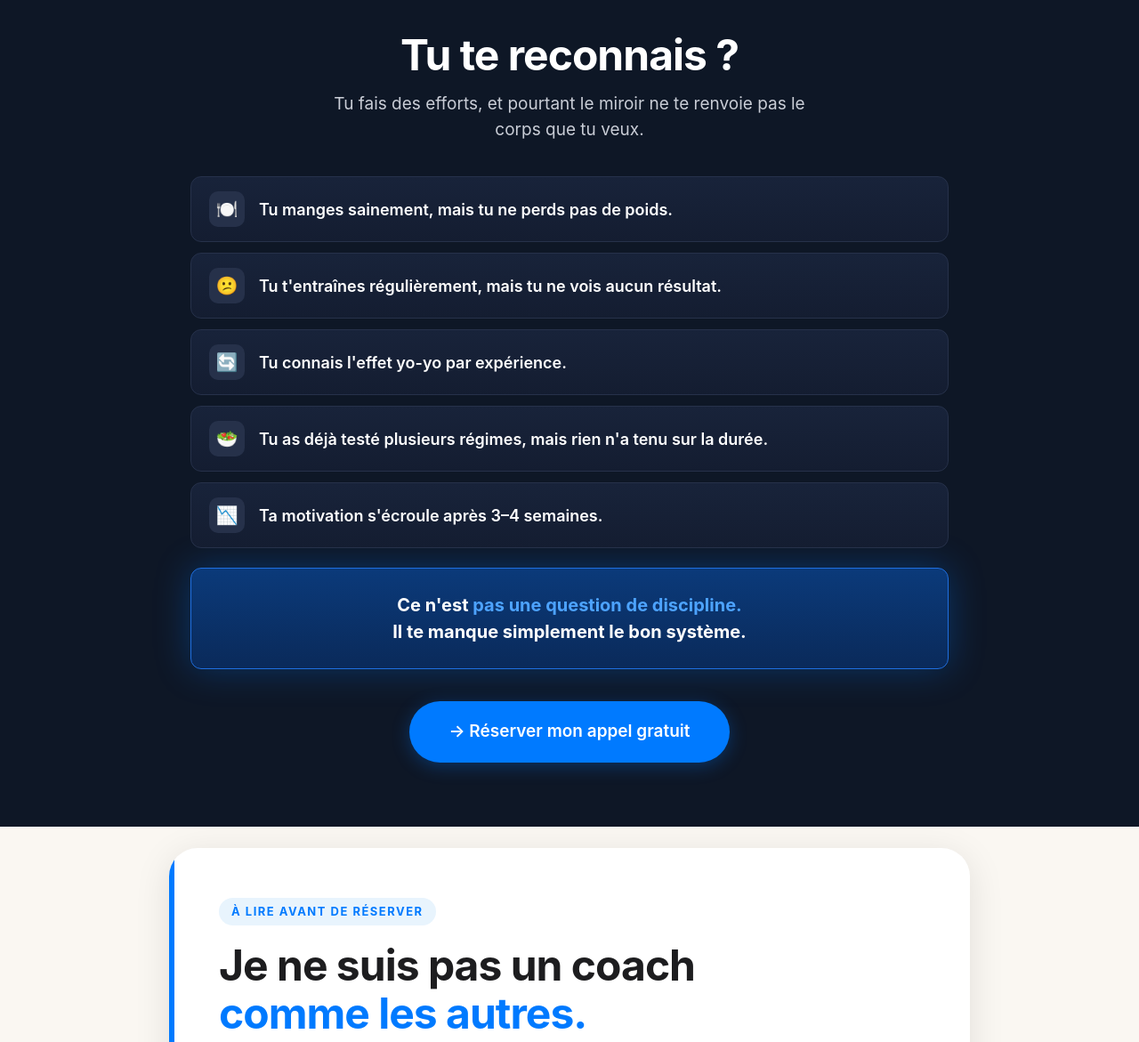
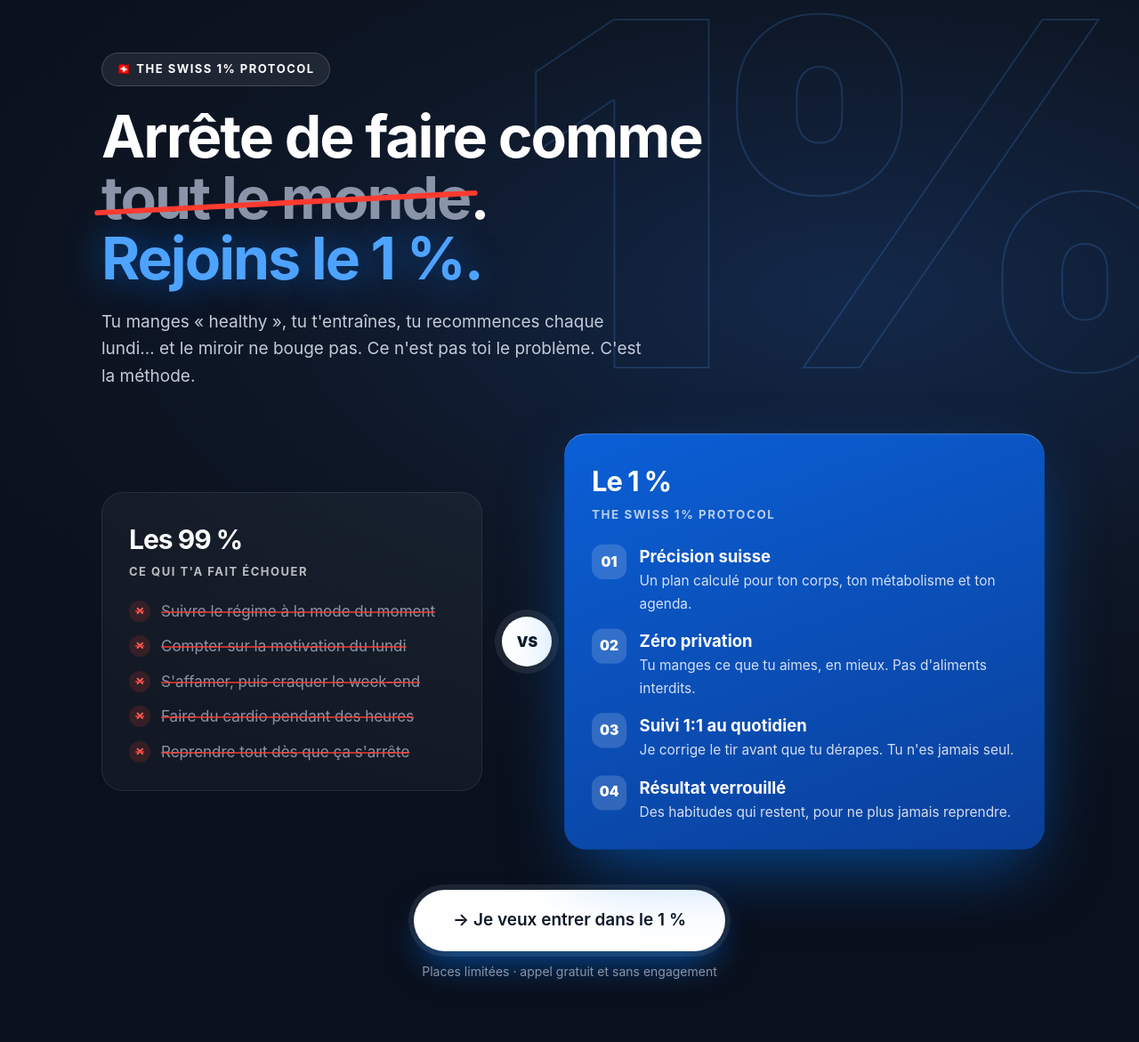
Before and after one commit to brunocardosoprof-hash/one-of-one-coaching, a plain HTML site: page index.html in a window 1280 px wide. Shown: the part 2134-3305 px from the top of the page at 89% size. Drawn offline with nearby package versions, Linux system fonts and the light colour scheme.

Commit message:
Alexis refait, yeux masqués (Séverine, Stéphane, Sophie), section The Swiss 1% Protocol

```diff
--- a/index.html
+++ b/index.html
@@ -130,6 +130,37 @@ section{padding:72px 0}
 .rv-in.on{opacity:1;transform:none}
 @media(max-width:780px){.fb1{left:-6px;top:12%}.fb2{right:-6px}.fb3{display:none}.fb{padding:8px 11px}.fb b{font-size:18px}.pair .bdg{font-size:24px}.trio figure:nth-child(-n+2)::after{display:none}}
 @media(prefers-reduced-motion:reduce){.fb{animation:none}.rv-in{opacity:1;transform:none;transition:none}}
+/* swiss 1% protocol */
+.proto{position:relative;overflow:hidden;background:radial-gradient(1200px 600px at 75% 30%,#13284a 0%,#0E1726 55%,#0a101c 100%);color:#fff;padding:96px 0}
+.p1{position:absolute;right:-3vw;top:40px;font-weight:900;font-size:clamp(260px,42vw,620px);line-height:.8;letter-spacing:-.06em;color:transparent;-webkit-text-stroke:2px rgba(77,163,255,.18);pointer-events:none;user-select:none}
+.proto .wrap{position:relative}
+.ptop{max-width:760px}
+.pchip{display:inline-flex;align-items:center;gap:8px;background:rgba(255,255,255,.08);border:1px solid rgba(255,255,255,.16);border-radius:980px;padding:8px 16px;font-size:13px;font-weight:700;letter-spacing:1.5px;text-transform:uppercase;margin-bottom:22px}
+.proto h2{font-size:clamp(38px,5.6vw,66px);line-height:1.04;letter-spacing:-2px}
+.strike{position:relative;color:#8a94a8;white-space:nowrap;display:inline-block}
+.strike::after{content:"";position:absolute;left:-2%;right:-2%;top:54%;height:6px;background:#ff3b30;border-radius:4px;transform:rotate(-3deg)}
+.glow{color:#4da3ff;text-shadow:0 0 40px rgba(0,122,255,.55)}
+.psub{color:#c3cad8;font-size:19px;line-height:1.6;margin:22px 0 0;max-width:620px}
+.pgrid{display:grid;grid-template-columns:minmax(0,.9fr) auto minmax(0,1.1fr);gap:22px;align-items:center;margin-top:56px}
+.p99,.p1c{border-radius:24px;padding:30px}
+.p99{background:rgba(255,255,255,.04);border:1px solid rgba(255,255,255,.08)}
+.p1c{background:linear-gradient(160deg,#0b5fd6,#0a3f99);box-shadow:0 30px 80px -20px rgba(0,122,255,.6),inset 0 1px 0 rgba(255,255,255,.25);transform:scale(1.03)}
+.ph b{display:block;font-size:30px;letter-spacing:-1px}
+.ph span{font-size:13px;font-weight:700;letter-spacing:1.5px;text-transform:uppercase;opacity:.7}
+.p99 ul{list-style:none;padding:0;margin:22px 0 0;display:grid;gap:14px}
+.p99 li{display:flex;gap:12px;align-items:flex-start;color:#8a94a8;font-size:17px;text-decoration:line-through;text-decoration-color:rgba(255,59,48,.7);text-decoration-thickness:2px}
+.p99 li::before{content:"✕";flex:none;width:24px;height:24px;border-radius:50%;background:rgba(255,59,48,.15);color:#ff6b61;display:grid;place-items:center;font-size:12px;font-weight:800;text-decoration:none}
+.pvs{width:56px;height:56px;border-radius:50%;background:#fff;color:#0E1726;display:grid;place-items:center;font-weight:900;font-size:16px;box-shadow:0 0 0 8px rgba(255,255,255,.08)}
+.p1c ol{list-style:none;padding:0;margin:22px 0 0;display:grid;gap:16px}
+.p1c li{display:flex;gap:14px;align-items:flex-start}
+.p1c li i{flex:none;font-style:normal;font-weight:900;font-size:15px;width:38px;height:38px;border-radius:12px;background:rgba(255,255,255,.16);display:grid;place-items:center}
+.p1c li b{display:block;font-size:18px}
+.p1c li span{font-size:15px;color:rgba(255,255,255,.82);line-height:1.5}
+.pcta{display:flex;flex-direction:column;align-items:center;gap:12px;margin-top:52px;text-align:center}
+.pcta .btn{background:#fff;color:#0E1726;box-shadow:0 0 0 6px rgba(255,255,255,.08),0 20px 40px -10px rgba(0,122,255,.6)}
+.pcta .btn:hover{background:#e9f2ff}
+.pcta span{color:#8a94a8;font-size:14px}
+@media(max-width:860px){.pgrid{grid-template-columns:minmax(0,1fr)}.pvs{margin:-6px auto}.p1c{transform:none}.proto{padding:72px 0}.p1{top:12%;transform:none;right:-12vw}}
 /* trustpilot pill */
 .tppill{display:inline-flex;align-items:center;gap:12px;background:#fff;border-radius:980px;padding:10px 20px;box-shadow:var(--sh-s);text-decoration:none;font-size:15px;font-weight:600;flex-wrap:wrap;justify-content:center}
 .tpl{display:inline-flex;align-items:center;gap:5px;font-weight:700}
@@ -297,14 +328,38 @@ footer p{margin:6px 0}
   <div class="center wrap"><a class="btn" href="#apply">→ Réserver mon appel gratuit</a></div>
 </section>
 
-<!-- 3. DOULEURS -->
-<section class="pain">
-  <div class="wrap narrow center">
-    <h2>Tu te reconnais ?</h2>
-    <p class="sub">Tu fais des efforts, et pourtant le miroir ne te renvoie pas le corps que tu veux.</p>
-    <div class="plist" id="pains" style="text-align:left"></div>
-    <div class="verdict">Ce n'est <em>pas une question de discipline.</em><br>Il te manque simplement le bon système.</div>
-    <a class="btn" href="#apply">→ Réserver mon appel gratuit</a>
+<!-- 3. THE SWISS 1% PROTOCOL -->
+<section class="proto">
+  <div class="p1" aria-hidden="true">1%</div>
+  <div class="wrap">
+    <div class="ptop">
+      <span class="pchip">🇨🇭 The Swiss 1% Protocol</span>
+      <h2>Arrête de faire comme <span class="strike">tout le monde</span>.<br><span class="glow">Rejoins le 1 %.</span></h2>
+      <p class="psub">Tu manges « healthy », tu t'entraînes, tu recommences chaque lundi… et le miroir ne bouge pas. Ce n'est pas toi le problème. C'est la méthode.</p>
+    </div>
+    <div class="pgrid">
+      <div class="p99">
+        <div class="ph"><b>Les 99 %</b><span>ce qui t'a fait échouer</span></div>
+        <ul>
+          <li>Suivre le régime à la mode du moment</li>
+          <li>Compter sur la motivation du lundi</li>
+          <li>S'affamer, puis craquer le week-end</li>
+          <li>Faire du cardio pendant des heures</li>
+          <li>Reprendre tout dès que ça s'arrête</li>
+        </ul>
+      </div>
+      <div class="pvs" aria-hidden="true">VS</div>
+      <div class="p1c">
+        <div class="ph"><b>Le 1 %</b><span>The Swiss 1% Protocol</span></div>
+        <ol>
+          <li><i>01</i><div><b>Précision suisse</b><span>Un plan calculé pour ton corps, ton métabolisme et ton agenda.</span></div></li>
+          <li><i>02</i><div><b>Zéro privation</b><span>Tu manges ce que tu aimes, en mieux. Pas d'aliments interdits.</span></div></li>
+          <li><i>03</i><div><b>Suivi 1:1 au quotidien</b><span>Je corrige le tir avant que tu dérapes. Tu n'es jamais seul.</span></div></li>
+          <li><i>04</i><div><b>Résultat verrouillé</b><span>Des habitudes qui restent, pour ne plus jamais reprendre.</span></div></li>
+        </ol>
+      </div>
+    </div>
+    <div class="pcta"><a class="btn" href="#apply">→ Je veux entrer dans le 1 %</a><span>Places limitées · appel gratuit et sans engagement</span></div>
   </div>
 </section>
 
@@ -461,7 +516,7 @@ const card=t=>`<div class="tcard"><div class="pair"><span class="lb a">AVANT</sp
 const loop=[...T];
 document.getElementById('track').innerHTML=[...loop,...loop].map(card).join('');
 
-document.getElementById('pains').innerHTML=[["🍽️","Tu manges sainement, mais tu ne perds pas de poids."],["😕","Tu t'entraînes régulièrement, mais tu ne vois aucun résultat."],["🔄","Tu connais l'effet yo-yo par expérience."],["🥗","Tu as déjà testé plusieurs régimes, mais rien n'a tenu sur la durée."],["📉","Ta motivation s'écroule après 3–4 semaines."]].map(p=>`<div class="pitem"><span>${p[0]}</span>${p[1]}</div>`).join('');
+if(document.getElementById('pains'))document.getElementById('pains').innerHTML=[["🍽️","Tu manges sainement, mais tu ne perds pas de poids."],["😕","Tu t'entraînes régulièrement, mais tu ne vois aucun résultat."],["🔄","Tu connais l'effet yo-yo par expérience."],["🥗","Tu as déjà testé plusieurs régimes, mais rien n'a tenu sur la durée."],["📉","Ta motivation s'écroule après 3–4 semaines."]].map(p=>`<div class="pitem"><span>${p[0]}</span>${p[1]}</div>`).join('');
 
 document.getElementById('proc').innerHTML=[["🔍","Analyse et objectifs","On regarde ensemble où tu en es : physiquement, côté emploi du temps et mentalement. Puis on fixe des objectifs clairs et réalistes."],["🍎","Plan nutrition individuel","Un plan qui s'adapte à toi et à ton quotidien, selon tes besoins en calories et en nutriments. Sans faim, sans low carb, sans grosses privations."],["🏋️","Plan d'entraînement individuel","Adapté à ton niveau, à tes objectifs et au temps que tu as. Avec les meilleurs exercices pour un résultat optimal."],["🤝","Suivi personnel","Je te motive, je contrôle tes progrès et j'ajuste en continu. On échange chaque jour par chat et on a des appels 1:1 réguliers."]].map(s=>`<div class="pc"><div class="ic">${s[0]}</div><h3>${s[1]}</h3><p>${s[2]}</p></div>`).join('');
 
```
Also changed, not shown: img/alexis-apres.jpg, img/alexis-avant.jpg, img/severine-apres.jpg, img/severine-avant.jpg, img/sophie-apres.jpg, img/sophie-avant.jpg, img/stephane-apres.jpg, img/stephane-avant.jpg.
